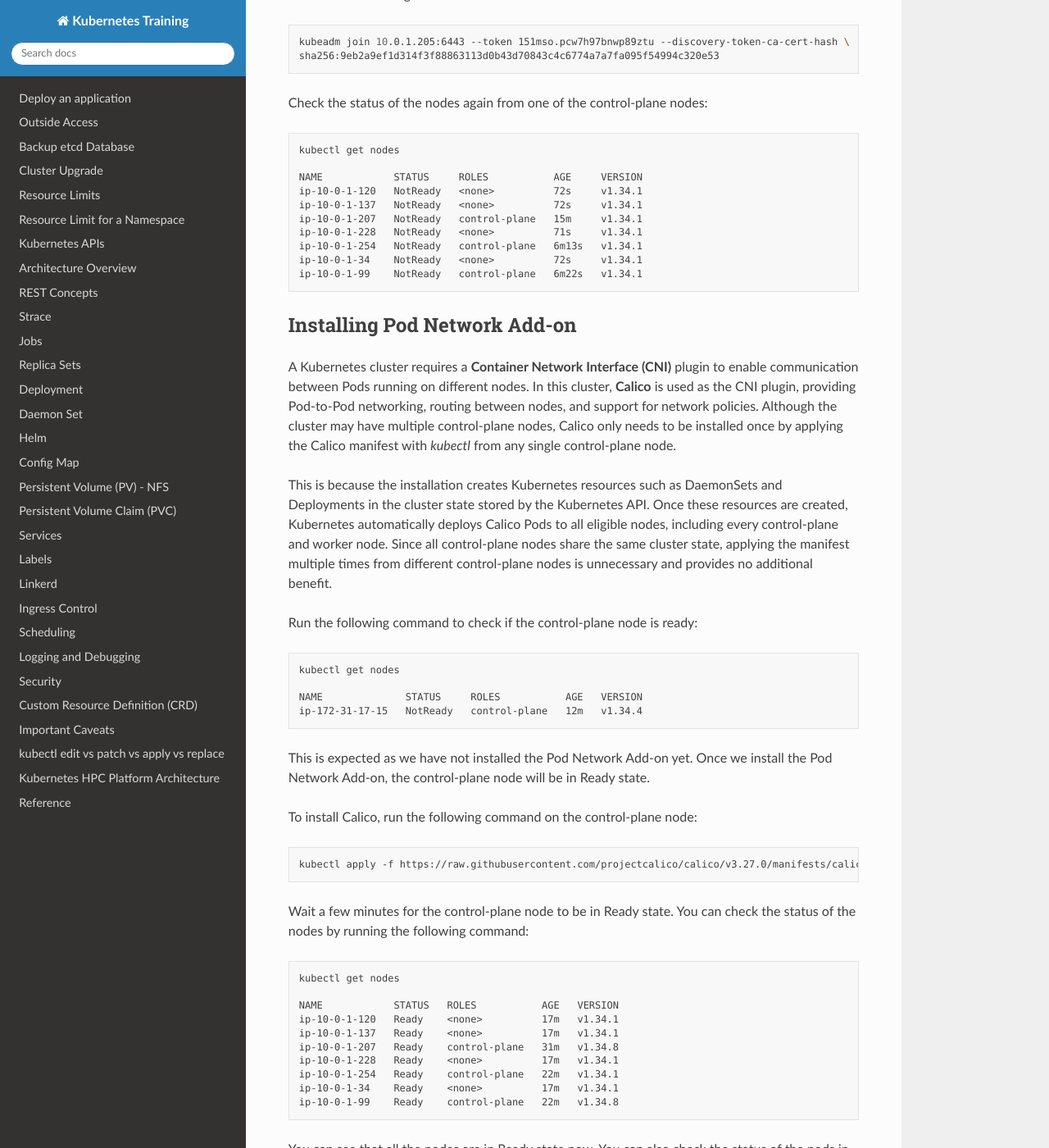
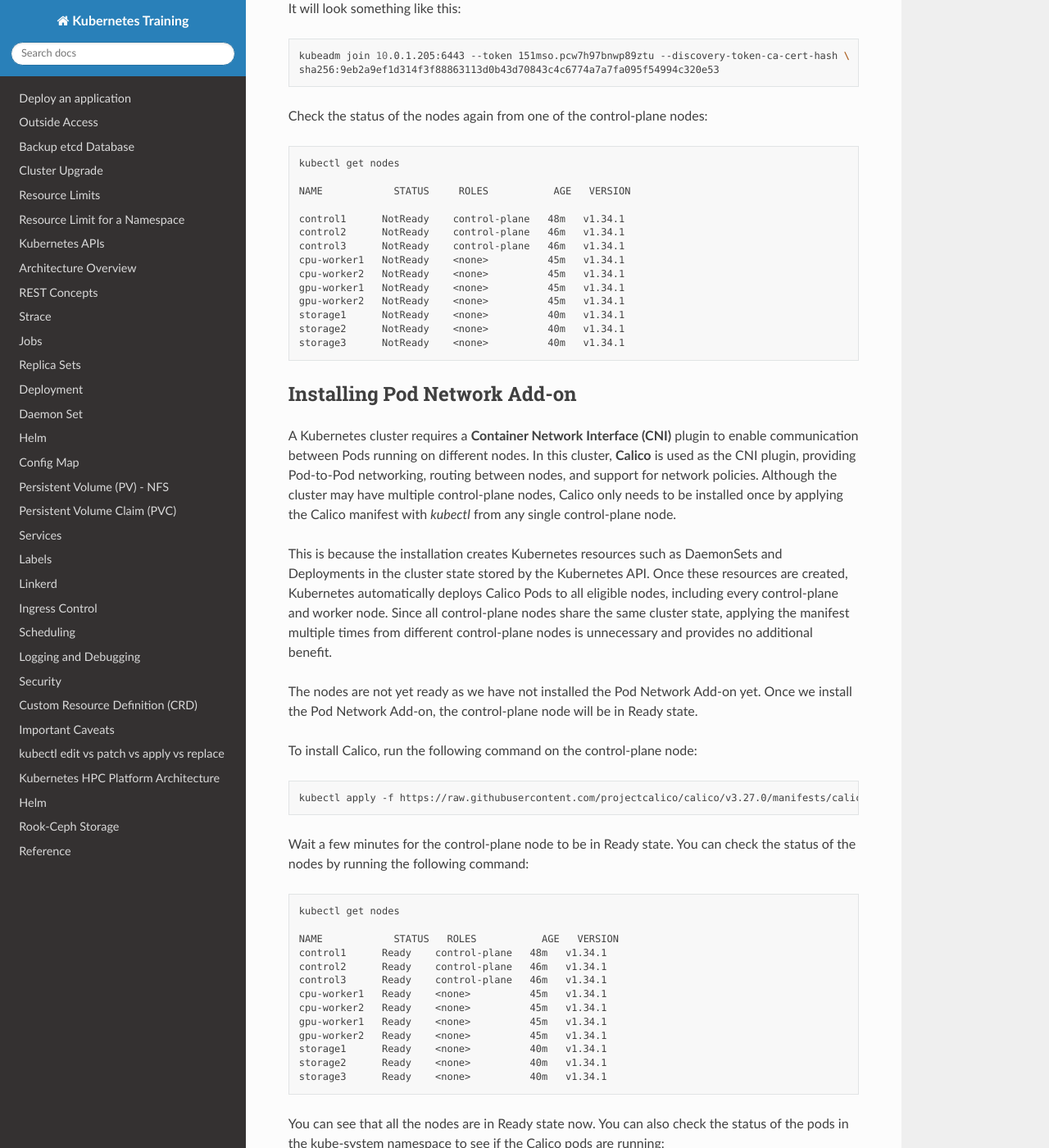
Before and after one commit to josephjohnjj/kubernetes-training, a Sphinx documentation site: the page built from docs/source/infrastructure/cluster.rst, in a window 1280 px wide and 1400 px high, scrolled down 4764 px. Shown: the whole window at 82% size. Built offline with Sphinx 7.4.7 and the Read the Docs theme 3.1.0, drawn with Linux system fonts in a browser that asks for light colours; pages that are not in the unit, such as notebooks, are missing from menus; some of the changed text lies outside the part shown.

Commit message:
docs updated for storage using ceph-rook

```diff
--- a/docs/source/infrastructure.rst
+++ b/docs/source/infrastructure.rst
@@ -3,3 +3,5 @@
 .. toctree::
 
    infrastructure/overview
+   infrastructure/helm
+   infrastructure/storage
--- a/docs/source/infrastructure/cluster.rst
+++ b/docs/source/infrastructure/cluster.rst
@@ -192,7 +192,7 @@
     sudo kubeadm init
 
 
-This will output a command that you can run on the worker nodes to join the cluster.
+This will output a command that you can run on the worker nodes and storage nodes to join the cluster.
 It will look something like this:
 
 .. code-block:: bash
@@ -247,9 +247,11 @@
     kubectl get nodes
 
     NAME            STATUS     ROLES           AGE   VERSION
-    ip-10-0-1-207   NotReady   control-plane   10m   v1.34.1
-    ip-10-0-1-254   NotReady   control-plane   33s   v1.34.1
-    ip-10-0-1-99    NotReady   control-plane   42s   v1.34.1
+
+    control1      NotReady    control-plane   48m   v1.34.1
+    control2      NotReady    control-plane   46m   v1.34.1
+    control3      NotReady    control-plane   46m   v1.34.1
+
 
 
 Now that the control plane nodes are set up, we can move on to setting up the worker nodes and then join them to the cluster.
@@ -270,14 +272,18 @@
 
     kubectl get nodes
 
-    NAME            STATUS     ROLES           AGE     VERSION
-    ip-10-0-1-120   NotReady   <none>          72s     v1.34.1
-    ip-10-0-1-137   NotReady   <none>          72s     v1.34.1
-    ip-10-0-1-207   NotReady   control-plane   15m     v1.34.1
-    ip-10-0-1-228   NotReady   <none>          71s     v1.34.1
-    ip-10-0-1-254   NotReady   control-plane   6m13s   v1.34.1
-    ip-10-0-1-34    NotReady   <none>          72s     v1.34.1
-    ip-10-0-1-99    NotReady   control-plane   6m22s   v1.34.1
+    NAME            STATUS     ROLES           AGE   VERSION
+
+    control1      NotReady    control-plane   48m   v1.34.1
+    control2      NotReady    control-plane   46m   v1.34.1
+    control3      NotReady    control-plane   46m   v1.34.1
+    cpu-worker1   NotReady    <none>          45m   v1.34.1
+    cpu-worker2   NotReady    <none>          45m   v1.34.1
+    gpu-worker1   NotReady    <none>          45m   v1.34.1
+    gpu-worker2   NotReady    <none>          45m   v1.34.1
+    storage1      NotReady    <none>          40m   v1.34.1
+    storage2      NotReady    <none>          40m   v1.34.1
+    storage3      NotReady    <none>          40m   v1.34.1
 
 
 Installing Pod Network Add-on
@@ -294,18 +300,9 @@
 provides no additional benefit.
 
 
-Run the following command to check if the control-plane node is ready:
 
-.. code-block:: bash
-
-    kubectl get nodes
-
-    NAME              STATUS     ROLES           AGE   VERSION
-    ip-172-31-17-15   NotReady   control-plane   12m   v1.34.4
-
-
-This is expected as we have not installed the Pod Network Add-on yet. Once we install the Pod Network
-Add-on, the control-plane node will be in Ready state.
+The nodes are not yet ready as we have not installed the Pod Network Add-on yet. Once we install
+the Pod Network Add-on, the control-plane node will be in Ready state.
 
 
 To install Calico, run the  following command on the control-plane node:
@@ -321,13 +318,17 @@
     kubectl get nodes
 
     NAME            STATUS   ROLES           AGE   VERSION
-    ip-10-0-1-120   Ready    <none>          17m   v1.34.1
-    ip-10-0-1-137   Ready    <none>          17m   v1.34.1
-    ip-10-0-1-207   Ready    control-plane   31m   v1.34.8
-    ip-10-0-1-228   Ready    <none>          17m   v1.34.1
-    ip-10-0-1-254   Ready    control-plane   22m   v1.34.1
-    ip-10-0-1-34    Ready    <none>          17m   v1.34.1
-    ip-10-0-1-99    Ready    control-plane   22m   v1.34.8
+    control1      Ready    control-plane   48m   v1.34.1
+    control2      Ready    control-plane   46m   v1.34.1
+    control3      Ready    control-plane   46m   v1.34.1
+    cpu-worker1   Ready    <none>          45m   v1.34.1
+    cpu-worker2   Ready    <none>          45m   v1.34.1
+    gpu-worker1   Ready    <none>          45m   v1.34.1
+    gpu-worker2   Ready    <none>          45m   v1.34.1
+    storage1      Ready    <none>          40m   v1.34.1
+    storage2      Ready    <none>          40m   v1.34.1
+    storage3      Ready    <none>          40m   v1.34.1
+
 
 You can see that all the nodes are in Ready state now. You can also check the status of the pods in the kube-system namespace to see if the
 Calico pods are running:
@@ -370,3 +371,30 @@
 
 
 With this, we have successfully set up a Kubernetes cluster with three control-plane node and four worker nodes.
+
+
+Lets us label all nodes in the kubernetes cluster
+
+
+
+.. code-block:: bash
+
+    kubectl label node control1 control-plane=true
+    kubectl label node control2 control-plane=true
+    kubectl label node control3 control-plane=true
+
+
+    kubectl label node worker1  worker-node=true
+    kubectl label node worker2  worker-node=true
+    kubectl label node worker3  worker-node=true
+    kubectl label node worker4  worker-node=true
+
+    kubectl label node storage1  ceph-storage=true
+    kubectl label node storage2  ceph-storage=true
+    kubectl label node storage3  ceph-storage=true
+
+Verify the labels:
+
+.. code-block:: bash
+
+   kubectl get nodes --show-labels
--- a/docs/source/references.rst
+++ b/docs/source/references.rst
@@ -5,3 +5,6 @@
 #. https://kubernetes.io/docs/tasks/debug/debug-cluster/
 #. https://kubernetes.io/docs/tasks/debug/debug-application/debug-pods/
 #. https://kubernetes.io/docs/tasks/debug/debug-application/debug-service/
+
+#. https://github.com/rook/rook/blob/master/Documentation/CRDs/Cluster/host-cluster.md
+#. https://rook.io/docs/rook/latest-release/Helm-Charts/helm-charts/
```
Also changed, not shown: docs/source/infrastructure/helm.rst (added, +28 -0 lines), docs/source/infrastructure/storage.rst (added, +347 -0 lines), docs/source/tutorial/important.rst (+28 -0 lines).
